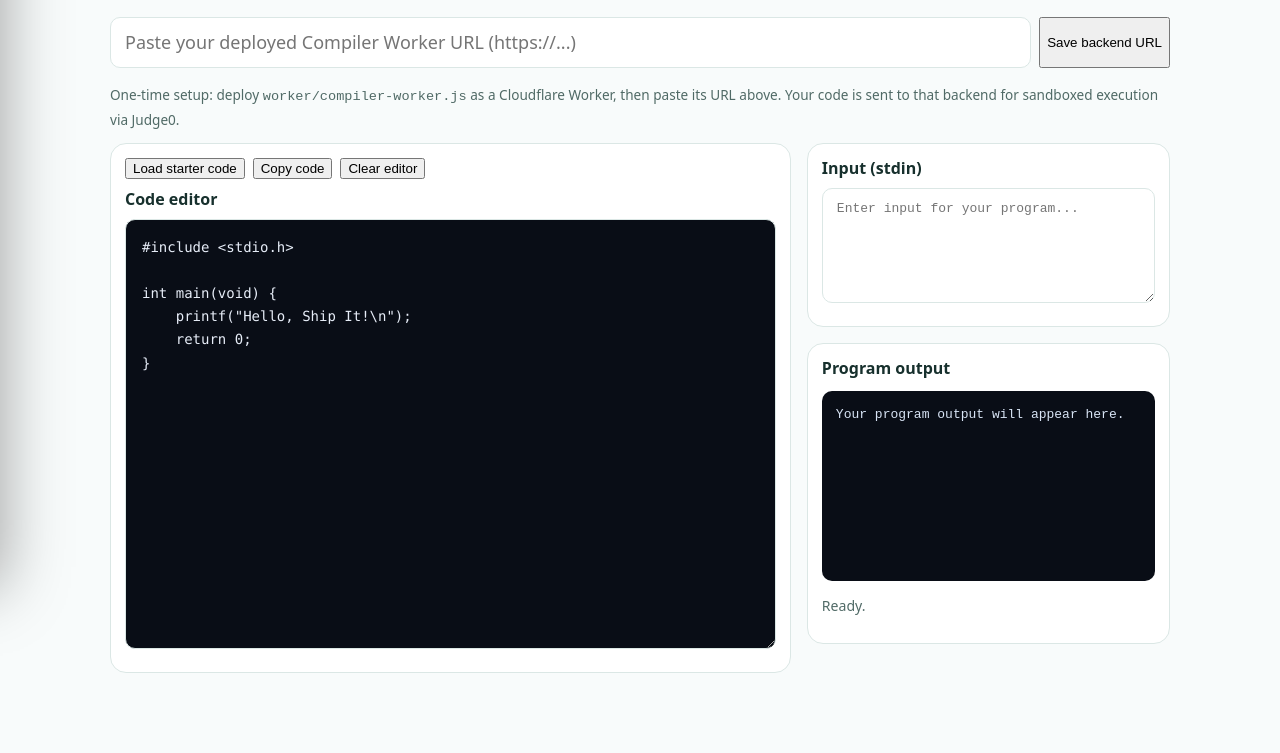
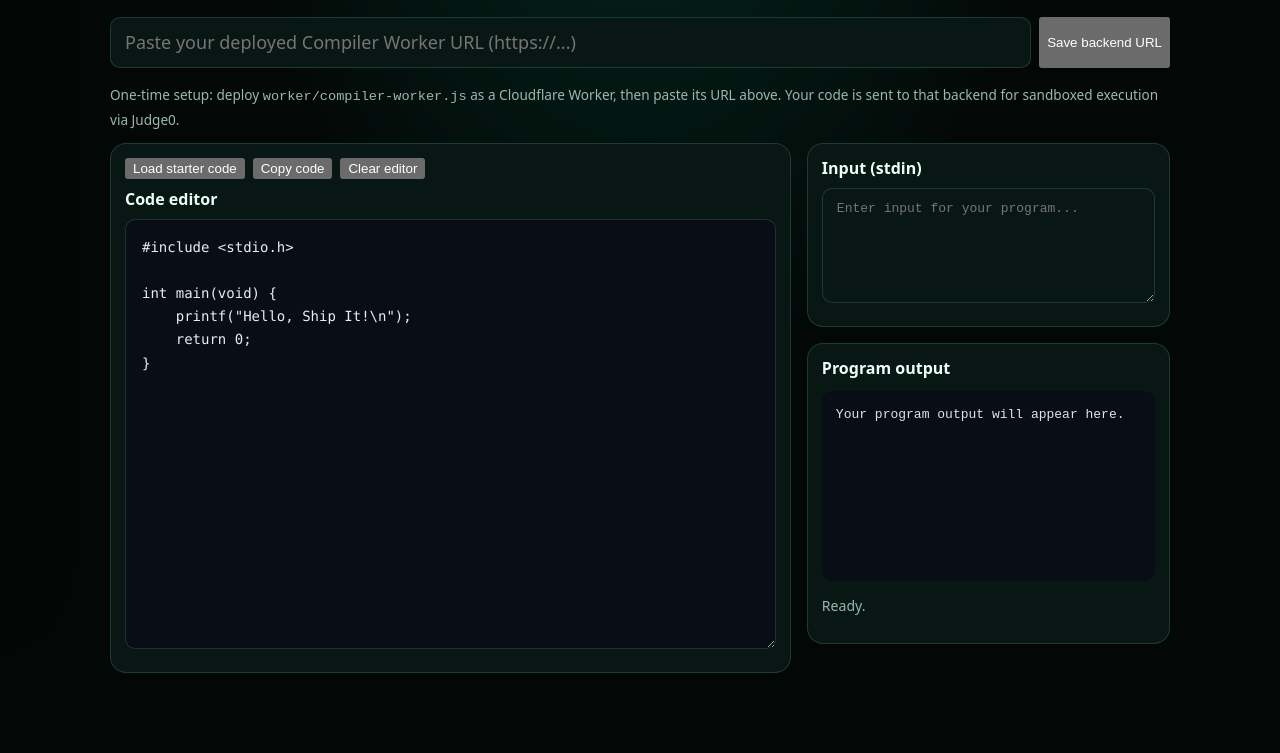
Before and after one commit to jayeshkandoi/ship-it, a plain HTML site: page stages/compiler.html in a window 1280 px wide. Shown: the part 212-965 px from the top of the page. Drawn offline with Linux system fonts and the light colour scheme.

Commit message:
Apply saved Ship It theme on compiler page

```diff
--- a/stages/compiler.html
+++ b/stages/compiler.html
@@ -3,6 +3,7 @@
 <head>
 <meta charset="utf-8"><meta name="viewport" content="width=device-width,initial-scale=1">
 <title>Online Compiler | Ship It</title>
+<script>try{var t=localStorage.getItem("shipit-theme");if(!["cinema","midnight","genesis","pulse","dimension"].includes(t))t="genesis";document.documentElement.dataset.theme=t}catch(e){}</script>
 <link rel="stylesheet" href="../css/style.css">
 <style>
 .compiler-wrap{max-width:1100px;margin:0 auto;padding:28px 20px 80px}
```
